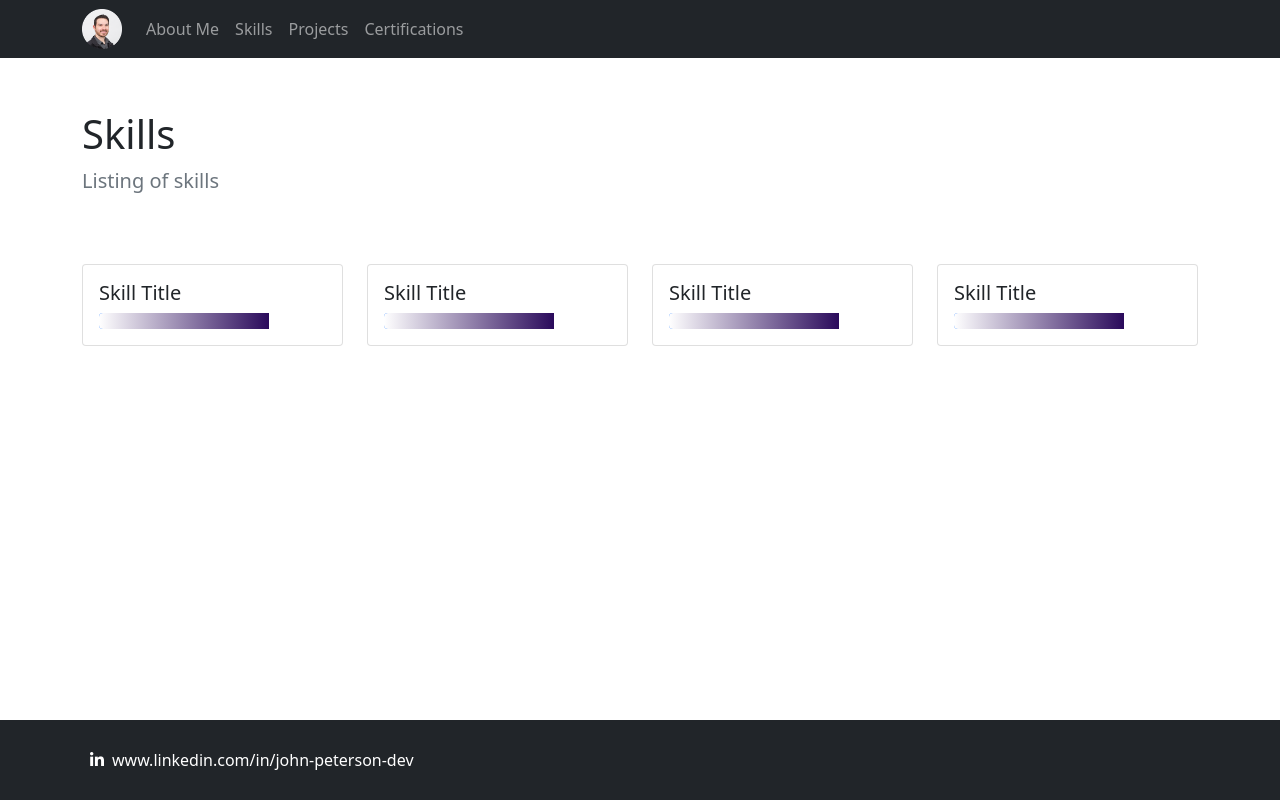
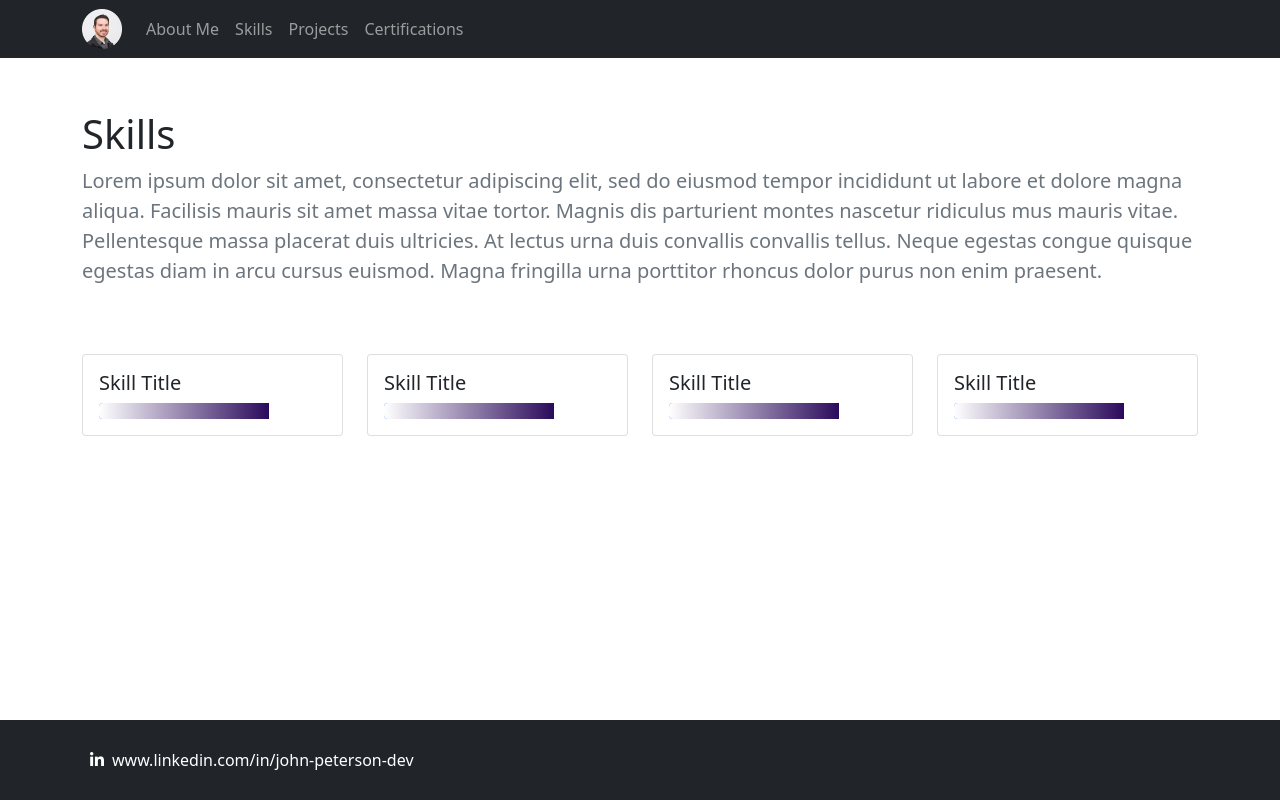
Before and after one commit to PetersonG17/portfolio-app, a React (Create React App) app in the folder frontend/: page /skills in a window 1280 px wide. Built offline with nearby package versions, Linux system fonts and the light colour scheme.

Commit message:
Additional frontend changes

```diff
--- a/frontend/src/components/CertificationCard.js
+++ b/frontend/src/components/CertificationCard.js
@@ -9,7 +9,7 @@ function CertificationCard() {
                 {/* TODO: Center this image and make it smaller */}
                 <img src="https://images.credly.com/size/680x680/images/4bc21d8b-4afe-4fbd-9a90-a9de8bf7b240/AWS-SolArchitect-Associate-2020.png" className="card-img-top" alt="Solutions Architect"/>
                 <div className="card-body">
-                    <a href="https://www.credly.com/badges/c07d8c41-6523-4d4f-809d-c06e5685ca60?source=linked_in_profile" className="btn btn-secondary text-white"><i className="far fa-check-circle pe-1"></i>Verify</a>
+                    <a href="https://www.credly.com/badges/c07d8c41-6523-4d4f-809d-c06e5685ca60?source=linked_in_profile" className="btn btn-secondary text-white" target="_blank" rel="noopener noreferrer"><i className="far fa-check-circle pe-1"></i>Verify</a>
                 </div>
             </div>
         </div>
--- a/frontend/src/pages/Certifications.js
+++ b/frontend/src/pages/Certifications.js
@@ -5,9 +5,9 @@ function CertificationsPage() {
         <div className="container">
             <section className="py-1">
                 <div className="row py-lg-5">
-                    <div className="col-lg-6 col-md-8">
+                    <div className="col-lg-12">
                         <h1 className="fw-light">Certifications</h1>
-                        <p className="lead text-muted">Below you will see all of the certifications that I have acheived.</p>
+                        <p className="lead text-muted">Lorem ipsum dolor sit amet, consectetur adipiscing elit, sed do eiusmod tempor incididunt ut labore et dolore magna aliqua. Facilisis mauris sit amet massa vitae tortor. Magnis dis parturient montes nascetur ridiculus mus mauris vitae. Pellentesque massa placerat duis ultricies. At lectus urna duis convallis convallis tellus. Neque egestas congue quisque egestas diam in arcu cursus euismod. Magna fringilla urna porttitor rhoncus dolor purus non enim praesent. Amet mauris commodo quis imperdiet massa tincidunt. Integer enim neque volutpat ac tincidunt vitae semper. Lacus sed viverra tellus in hac habitasse platea. A cras semper auctor neque. Tellus molestie nunc non blandit massa enim nec dui. Ut etiam sit amet nisl. Gravida arcu ac tortor dignissim convallis. Ultricies mi eget mauris pharetra.</p>
                     </div>
                 </div>
             </section>
--- a/frontend/src/pages/Skills.js
+++ b/frontend/src/pages/Skills.js
@@ -5,10 +5,10 @@ function SkillsPage() {
     return <div className="container">
                 <section className="py-1">
                     <div className="row py-lg-5">
-                        <div className="col-lg-6 col-md-8">
-                            <h1 className="fw-light">Skills</h1>
-                            <p className="lead text-muted">Listing of skills</p>
-                        </div>
+                    <div className="col-lg-12">
+                        <h1 className="fw-light">Skills</h1>
+                        <p className="lead text-muted">Lorem ipsum dolor sit amet, consectetur adipiscing elit, sed do eiusmod tempor incididunt ut labore et dolore magna aliqua. Facilisis mauris sit amet massa vitae tortor. Magnis dis parturient montes nascetur ridiculus mus mauris vitae. Pellentesque massa placerat duis ultricies. At lectus urna duis convallis convallis tellus. Neque egestas congue quisque egestas diam in arcu cursus euismod. Magna fringilla urna porttitor rhoncus dolor purus non enim praesent.</p>
+                    </div>
                     </div>
                 </section>
                 <div className="row">
```
